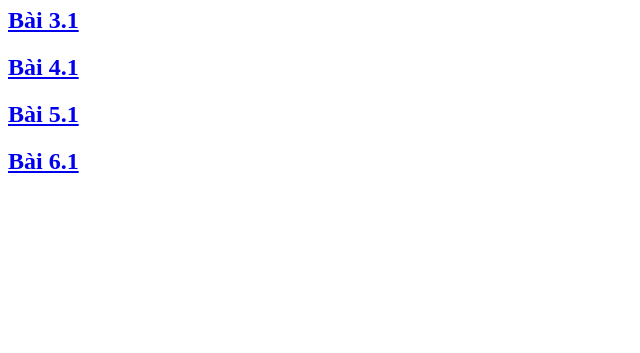
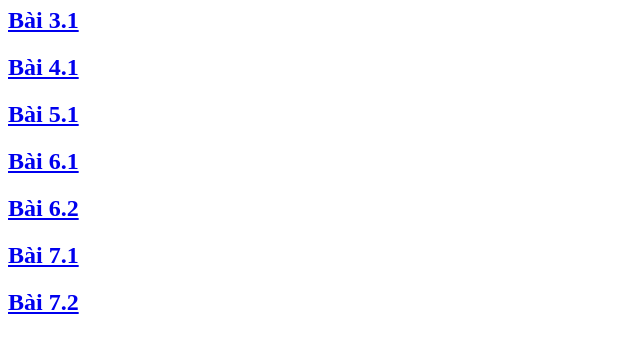
Before and after one commit to 0869996807/html, a PHP site: page / in a window 1280 px wide. Shown: the part 247-600 px from the top of the page, without its empty margins (0-640 px from the left). Run offline with PHP 8.4, Linux system fonts and the light colour scheme.

Commit message:
Update index.php

```diff
--- a/index.php
+++ b/index.php
@@ -14,6 +14,10 @@
 <a href="https://nhaaptech1.herokuapp.com/bai3.1.html" target="_blank"><h2>Bài 4.1</h2></a>
 <a href="https://nhaaptech1.herokuapp.com/aboutus.html" target="_blank"><h2>Bài 5.1</h2></a>
 <a href="https://nhaaptech1.herokuapp.com/bai6.1.html" target="_blank" title="Giai phuong trinh bac 1, 2, tim max cua 5 so"><h2>Bài 6.1</h2></a>
+<a href="https://nhaaptech1.herokuapp.com/bai6.2.html" target="_blank"><h2>Bài 6.2</h2></a>
+<a href="https://nhaaptech1.herokuapp.com/bai7.1.html" target="_blank"><h2>Bài 7.1</h2></a>
+<a href="https://nhaaptech1.herokuapp.com/bai7.2.html" target="_blank"><h2>Bài 7.2</h2></a>
+
 
 
 
```
